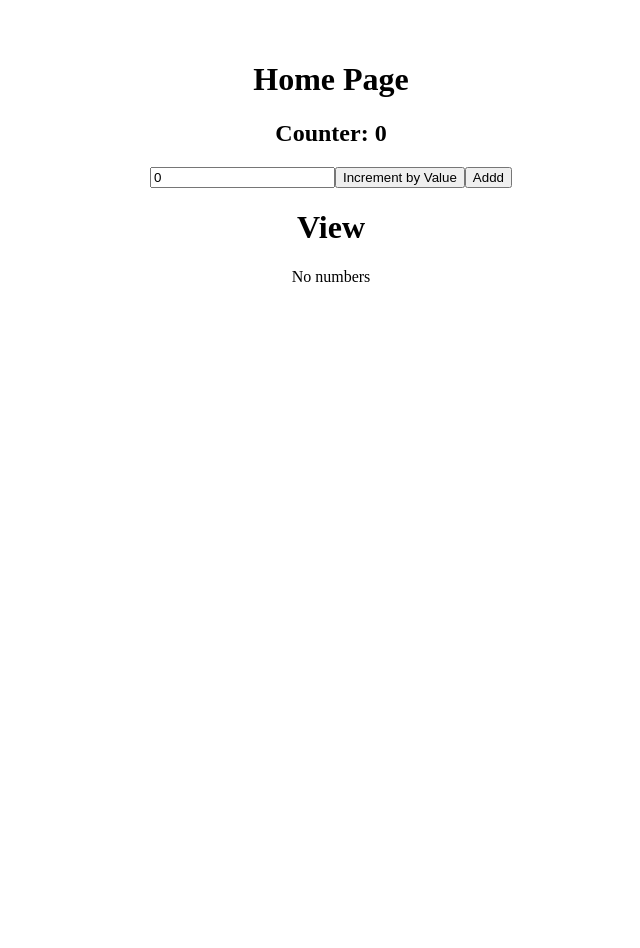
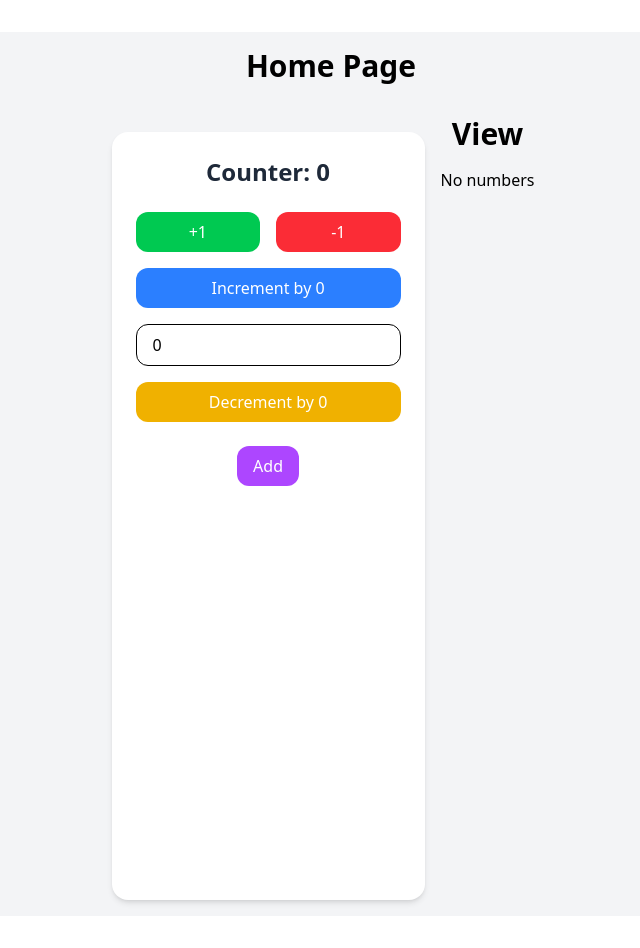
Before and after one commit to juandavid764/Homeworks, a React (Vite) app in the folder hello_world/: page / in a window 1280 px wide. Shown: the whole page, without its empty margins (309-949 px from the left). Before the commit the page ends 800 px from the top, so only its background shows below. Built offline with nearby package versions, Linux system fonts and the light colour scheme.

Commit message:
challenge 10 finished v2

```diff
--- a/hello_world/package.json
+++ b/hello_world/package.json
@@ -11,12 +11,12 @@
   },
   "dependencies": {
     "@reduxjs/toolkit": "^2.6.1",
-    "@tailwindcss/vite": "^4.0.8",
+    "@tailwindcss/vite": "^4.1.3",
     "react": "^19.0.0",
     "react-dom": "^19.0.0",
     "react-redux": "^9.2.0",
     "react-router-dom": "^7.3.0",
-    "tailwindcss": "^4.0.8"
+    "tailwindcss": "^4.1.3"
   },
   "devDependencies": {
     "@eslint/js": "^9.19.0",
--- a/hello_world/src/App.jsx
+++ b/hello_world/src/App.jsx
@@ -1,4 +1,5 @@
 import "./App.css";
+import "./index.css";
 import { BrowserRouter as Router, Routes, Route } from "react-router-dom";
 
 import { HomePage } from "./pages/HomePage.jsx";
--- a/hello_world/src/components/CounterInput.jsx
+++ b/hello_world/src/components/CounterInput.jsx
@@ -1,36 +1,93 @@
 import React, { useState } from "react";
 import { useDispatch, useSelector } from "react-redux";
-import { incrementBy } from "../store/slices/CounterSlice.jsx";
+import {
+  incrementBy,
+  decrementBy,
+  increment,
+  decrement,
+} from "../store/slices/CounterSlice.jsx";
 
-export const CounterInput = ({numbers, setReLoad}) => {
+export const CounterInput = ({ numbers, setReLoad }) => {
   const dispatch = useDispatch();
-  const { count } = useSelector((state) => state.counter); // Obtener el estado actual del contador
-  const [inputValue, setInputValue] = useState(0); // Estado local para el valor ingresado por el usuario
+  const { count } = useSelector((state) => state.counter);
+  const [inputValue, setInputValue] = useState(0);
 
   const handleInputChange = (e) => {
-    setInputValue(Number(e.target.value)); // Convertir el valor ingresado a número
+    setInputValue(Number(e.target.value));
   };
 
   const handleIncrementBy = () => {
-    dispatch(incrementBy(inputValue)); // Despachar la acción con el valor ingresado
+    dispatch(incrementBy(inputValue));
+  };
+
+  const handleDecrementBy = () => {
+    dispatch(decrementBy(inputValue));
+  };
+
+  const handleIncrement = () => {
+    dispatch(increment());
+  };
+
+  const handleDecrement = () => {
+    dispatch(decrement());
   };
 
   const handleAdd = () => {
-    numbers.push(inputValue); // Agregar el valor ingresado al stack
-    setReLoad((prev) => !prev); // Actualizar el estado para forzar la recarga
+    numbers.push(inputValue);
+    setReLoad((prev) => !prev);
   };
 
   return (
-    <div>
-      <h2>Counter: {count}</h2>
+    <div className="max-w-md mx-auto mt-8 p-6 bg-white rounded-2xl shadow-md space-y-6">
+      <h2 className="text-2xl font-semibold text-center text-gray-800">
+        Counter: {count}
+      </h2>
+
+      <div className="grid grid-cols-2 gap-4">
+        <button
+          onClick={handleIncrement}
+          className="bg-green-500 hover:bg-green-600 text-white py-2 px-4 rounded-xl transition"
+        >
+          +1
+        </button>
+        <button
+          onClick={handleDecrement}
+          className="bg-red-500 hover:bg-red-600 text-white py-2 px-4 rounded-xl transition"
+        >
+          -1
+        </button>
+        <button
+          onClick={handleIncrementBy}
+          className="bg-blue-500 hover:bg-blue-600 text-white py-2 px-4 rounded-xl transition col-span-2"
+        >
+          Increment by {inputValue}
+        </button>
+        <div className="flex justify-center items-center col-span-2">
           <input
             type="number"
             value={inputValue}
             onChange={handleInputChange}
             placeholder="Enter a value"
+            className="px-4 py-2 border rounded-xl focus:outline-none focus:ring-2 focus:ring-blue-400 w-full max-w-xs"
           />
-      <button onClick={handleIncrementBy}>Increment by Value</button>
-      <button onClick={handleAdd}>Addd</button>
+        </div>
+
+        <button
+          onClick={handleDecrementBy}
+          className="bg-yellow-500 hover:bg-yellow-600 text-white py-2 px-4 rounded-xl transition col-span-2"
+        >
+          Decrement by {inputValue}
+        </button>
+      </div>
+
+      <div className="flex justify-center items-center gap-4">
+        <button
+          onClick={handleAdd}
+          className="bg-purple-500 hover:bg-purple-600 text-white px-4 py-2 rounded-xl transition"
+        >
+          Add
+        </button>
+      </div>
     </div>
   );
 };
--- a/hello_world/src/store/slices/CounterSlice.jsx
+++ b/hello_world/src/store/slices/CounterSlice.jsx
@@ -9,12 +9,18 @@ const conterSlice = createSlice({
     increment: (state) => {
       state.count += 1;
     },
+    decrement: (state) => {
+      state.count -= 1;
+    },
     incrementBy: (state, action) => {
       state.count += action.payload; // Usa el payload para incrementar el valor
+    },
+    decrementBy: (state, action) => {
+      state.count -= action.payload; // Usa el payload para incrementar el valor
     },
   },
 });
 
-export const { increment, incrementBy } = conterSlice.actions;
+export const { increment, incrementBy, decrement, decrementBy } = conterSlice.actions;
 
 export default conterSlice.reducer;
```
Also changed, not shown: 1 other file (tests, documents, lock files or other folders). Lines whose indentation alone changed are shown as unchanged.
